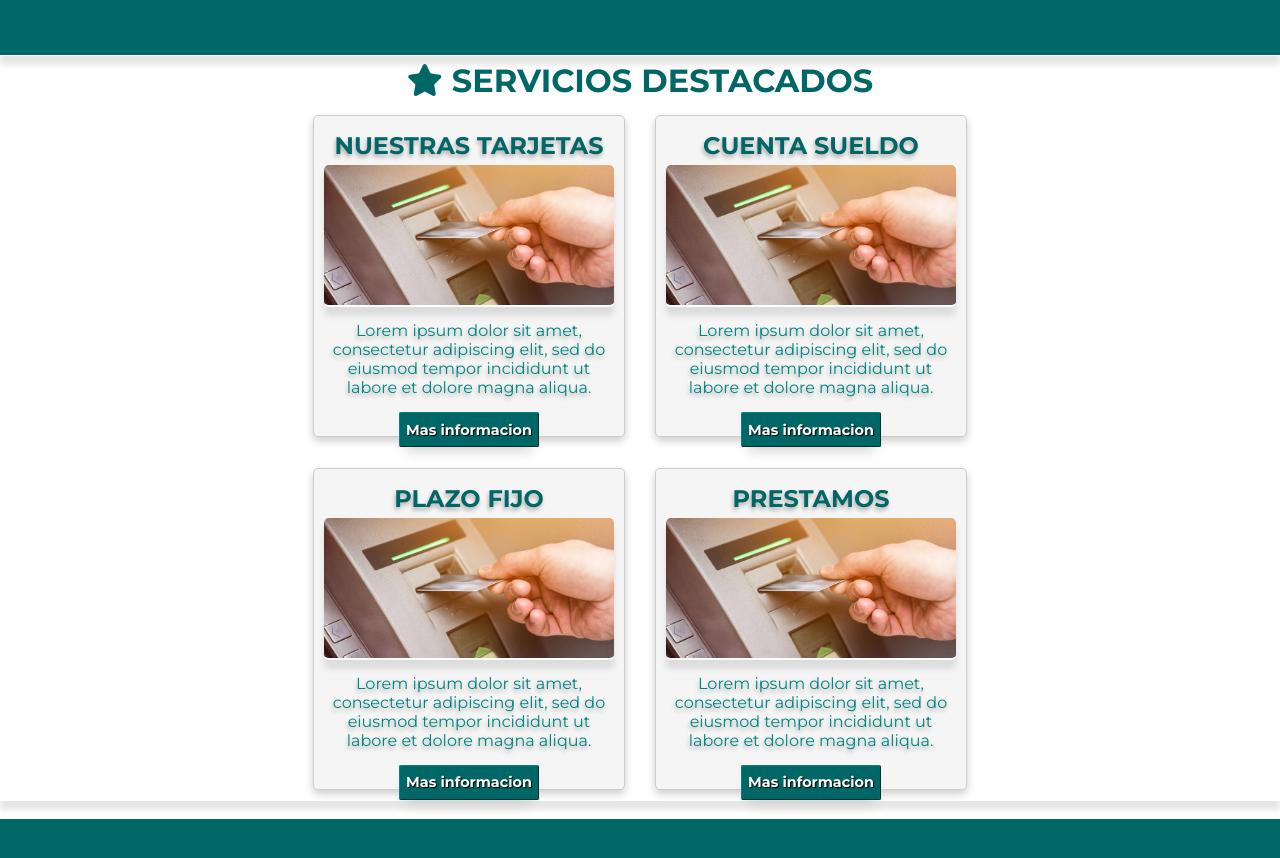
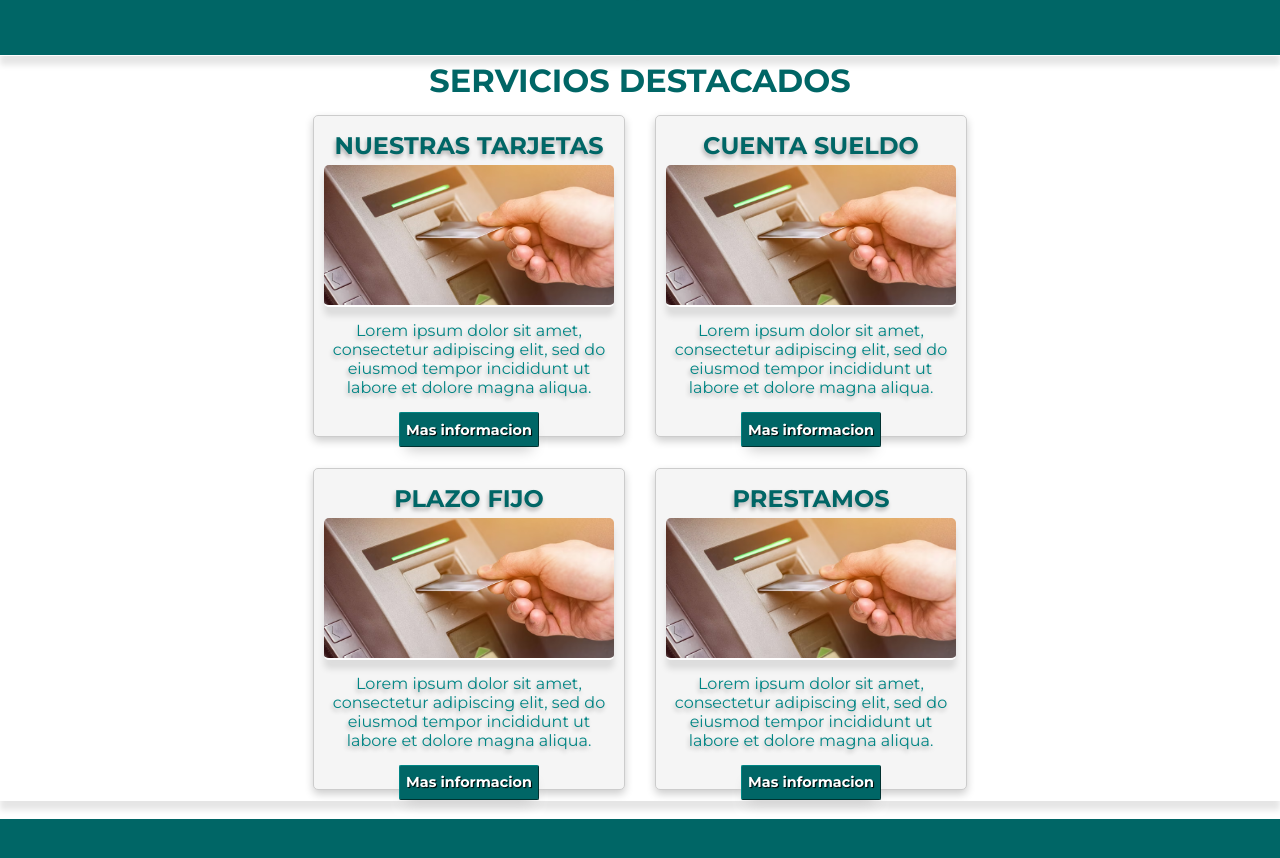
Before and after one commit to AlexisLarra/Banco-ACP, a plain HTML site: page index.html in a window 1280 px wide. Shown: the part 1086-1944 px from the top of the page. Drawn offline with Linux system fonts and the light colour scheme.

Commit message:
Update index.html

```diff
--- a/index.html
+++ b/index.html
@@ -95,7 +95,7 @@
             <!-- Fin Destacados: Nosotros -->
 
             <!-- Destacados: Servicios -->
-            <h2><i class="fa-solid fa-star"></i> SERVICIOS DESTACADOS</h2>
+            <h2><!--<i class="fa-solid fa-star"></i> -->SERVICIOS DESTACADOS</h2>
             <section class="servicios-destacados">
                 <h2 style="display: none;">SERVICIOS DESTACADOS</h2>
                 <article class="servicio">
```
